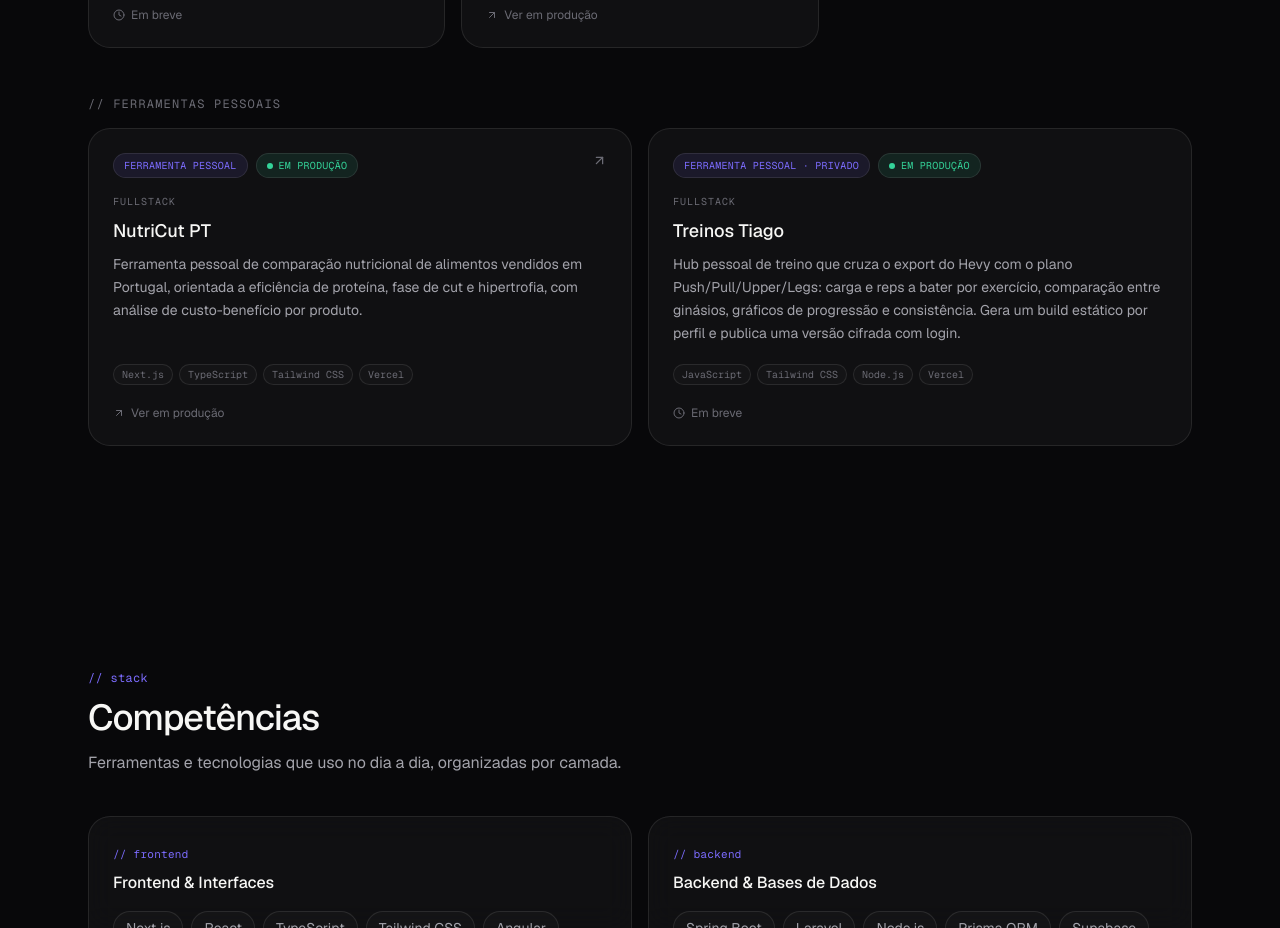
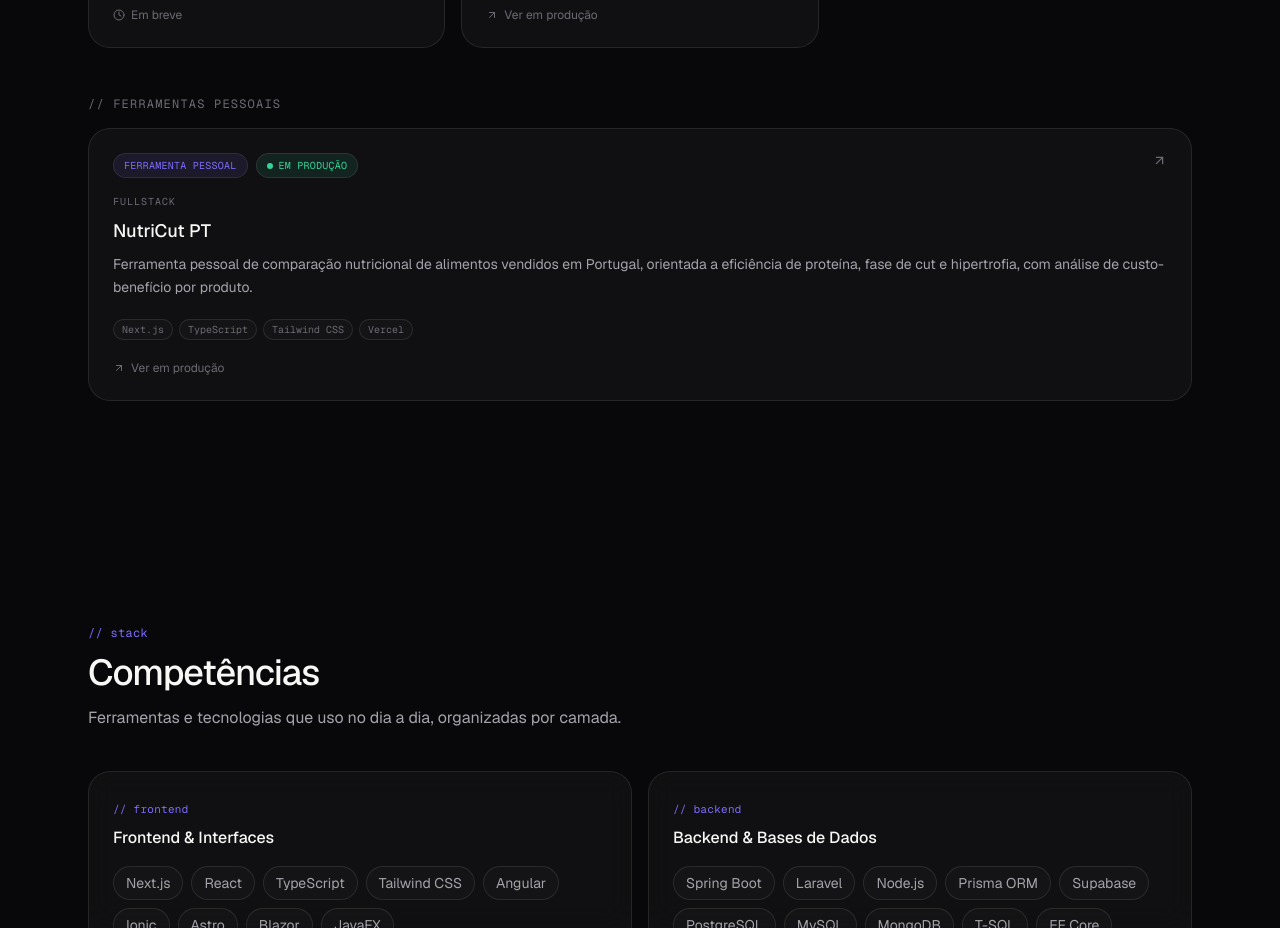
Before and after one commit to taigueis/portfolio, a Next.js app: page / in a window 1280 px wide. Shown: the part 5120-6048 px from the top of the page. Built offline with nearby package versions, Linux system fonts and the light colour scheme.

Commit message:
chore: refine curated projects and ship production release
Co-Authored-By: Claude Sonnet 5.5 <noreply@anthropic.com>
Claude-Session: https://claude.ai/code/session_01XNRZPBbMTQf7NeSFQPrX1n

```diff
--- a/src/components/sections/projects-grid.tsx
+++ b/src/components/sections/projects-grid.tsx
@@ -18,7 +18,7 @@ const groups: {
   { tier: "flagship", label: "Projetos principais", columns: "lg:grid-cols-3" },
   { tier: "client", label: "Sites para clientes", columns: "lg:grid-cols-3" },
   { tier: "academic", label: "Académico & hackathons", columns: "lg:grid-cols-3" },
-  { tier: "personal", label: "Ferramentas pessoais", columns: "lg:grid-cols-2" },
+  { tier: "personal", label: "Ferramentas pessoais", columns: "lg:grid-cols-1" },
 ];
 
 function ProjectCard({ project, large }: { project: Project; large: boolean }) {
--- a/src/data/projects.ts
+++ b/src/data/projects.ts
@@ -215,14 +215,4 @@ export const projects: Project[] = [
     liveUrl: "https://fat-secret.vercel.app",
     category: "Fullstack",
   },
-  {
-    title: "Treinos Tiago",
-    description:
-      "Hub pessoal de treino que cruza o export do Hevy com o plano Push/Pull/Upper/Legs: carga e reps a bater por exercício, comparação entre ginásios, gráficos de progressão e consistência. Gera um build estático por perfil e publica uma versão cifrada com login.",
-    stack: ["JavaScript","Tailwind CSS","Node.js","Vercel"],
-    status: "Em Produção",
-    context: "Ferramenta Pessoal · Privado",
-    tier: "personal",
-    category: "Fullstack",
-  },
 ];
```
